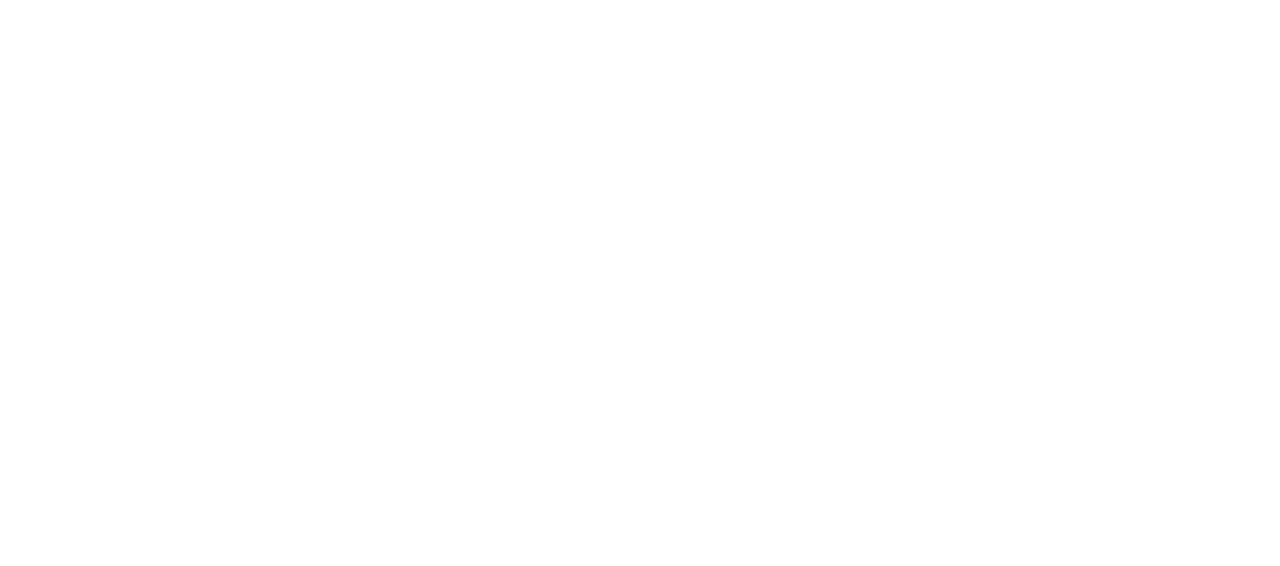
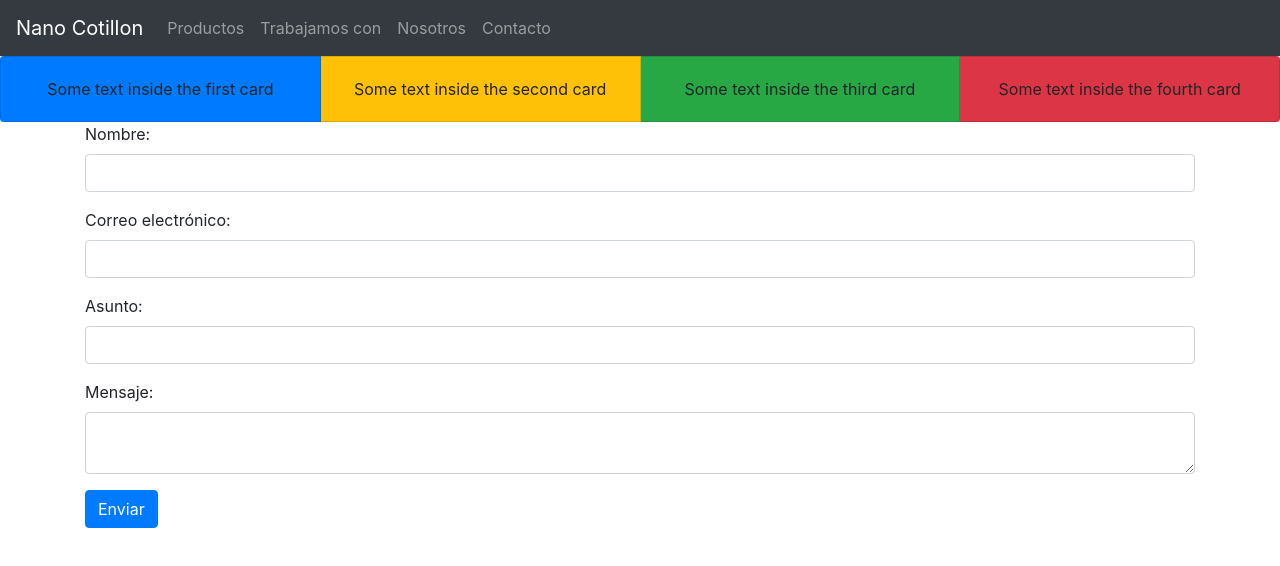
Before and after one commit to FedericoNery/NanoCotillonFlyerBootstrap, a plain HTML site: page index.html in a window 1280 px wide. Drawn offline with nearby package versions, Linux system fonts and the light colour scheme.

Commit message:
Se agregan los recursos necesarios y algunos componentes de bootstrap

```diff
--- a/index.html
+++ b/index.html
@@ -5,11 +5,105 @@
 	<meta name="viewport"
 	content="width= device-width, user-scalable=no,initial-scale=1.0,maximum-scale=1.0, minimum-scale=1.0">
 	<meta http-equiv="X-UA-COMPATIBLE" content="ie=edge">
-			<title></title>
+	<link rel="stylesheet" href="https://stackpath.bootstrapcdn.com/bootstrap/4.2.1/css/bootstrap.min.css" integrity="sha384-GJzZqFGwb1QTTN6wy59ffF1BuGJpLSa9DkKMp0DgiMDm4iYMj70gZWKYbI706tWS" crossorigin="anonymous">
+	<script src="https://code.jquery.com/jquery-3.3.1.slim.min.js" integrity="sha384-q8i/X+965DzO0rT7abK41JStQIAqVgRVzpbzo5smXKp4YfRvH+8abtTE1Pi6jizo" crossorigin="anonymous"></script>
+	<script src="https://cdnjs.cloudflare.com/ajax/libs/popper.js/1.14.6/umd/popper.min.js" integrity="sha384-wHAiFfRlMFy6i5SRaxvfOCifBUQy1xHdJ/yoi7FRNXMRBu5WHdZYu1hA6ZOblgut" crossorigin="anonymous"></script>
+	<script src="https://stackpath.bootstrapcdn.com/bootstrap/4.2.1/js/bootstrap.min.js" integrity="sha384-B0UglyR+jN6CkvvICOB2joaf5I4l3gm9GU6Hc1og6Ls7i6U/mkkaduKaBhlAXv9k" crossorigin="anonymous"></script>
+	<link rel="stylesheet" href="https://use.fontawesome.com/releases/v5.6.3/css/all.css" integrity="sha384-UHRtZLI+pbxtHCWp1t77Bi1L4ZtiqrqD80Kn4Z8NTSRyMA2Fd33n5dQ8lWUE00s/" crossorigin="anonymous">
+
+	<title>Nano Cotillon</title>
 </head>
 
 <body>
-			<h1></h1>
+	<nav class="navbar navbar-expand-md bg-dark navbar-dark">
+		<!-- Brand -->
+		<a class="navbar-brand" href="#">Nano Cotillon</a>
+
+		<!-- Toggler/collapsibe Button -->
+		<button class="navbar-toggler" type="button" data-toggle="collapse" data-target="#collapsibleNavbar">
+			<span class="navbar-toggler-icon"></span>
+		</button>
+
+		<!-- Navbar links -->
+		<div class="collapse navbar-collapse" id="collapsibleNavbar">
+			<ul class="navbar-nav">
+				<li class="nav-item">
+					<a class="nav-link" href="#productos">Productos</a>
+				</li>
+				<li class="nav-item">
+					<a class="nav-link" href="#trabajamos_con">Trabajamos con</a>
+				</li>
+				<li class="nav-item">
+					<a class="nav-link" href="#nosotros">Nosotros</a>
+				</li>
+				<li class="nav-item">
+					<a class="nav-link" href="#contacto">Contacto</a>
+				</li>
+			</ul>
+		</div>
+	</nav>
+	<!-- Card Group -->
+	<div class="card-group">
+		<div class="card bg-primary">
+			<div class="card-body text-center">
+				<p class="card-text">Some text inside the first card</p>
+			</div>
+		</div>
+		<div class="card bg-warning">
+			<div class="card-body text-center">
+				<p class="card-text">Some text inside the second card</p>
+			</div>
+		</div>
+		<div class="card bg-success">
+			<div class="card-body text-center">
+				<p class="card-text">Some text inside the third card</p>
+			</div>
+		</div>
+		<div class="card bg-danger">
+			<div class="card-body text-center">
+				<p class="card-text">Some text inside the fourth card</p>
+			</div>
+		</div>
+	</div>
+
+	<div id="productos">
+		<!-- podria poner tab panes  -->
+	</div>
+
+
+	<div id="trabajamos_con">
+
+	</div>
+
+	<div id="nosotros">
+
+	</div>
+
+	<div class="container" id="contacto">
+		<form action="">
+			<div class="form-group">
+				<label for="pwd">Nombre:</label>
+				<input id="nombre" class="form-control">
+			</div>
+
+			<div class="form-group">
+				<label for="email">Correo electr&oacute;nico:</label>
+				<input type="email" class="form-control" id="email">
+			</div>
+
+			<div class="form-group">
+				<label for="pwd">Asunto:</label>
+				<input id="asunto" class="form-control">
+			</div>
+
+			<div class="form-group">
+				<label for="pwd">Mensaje:</label>
+				<textarea class="form-control">
+				</textarea>
+			</div>
+			<button type="submit" class="btn btn-primary">Enviar</button>
+		</form>
+	</div>
 
 </body>
 </html>
```
Lines whose indentation alone changed are shown as unchanged.
